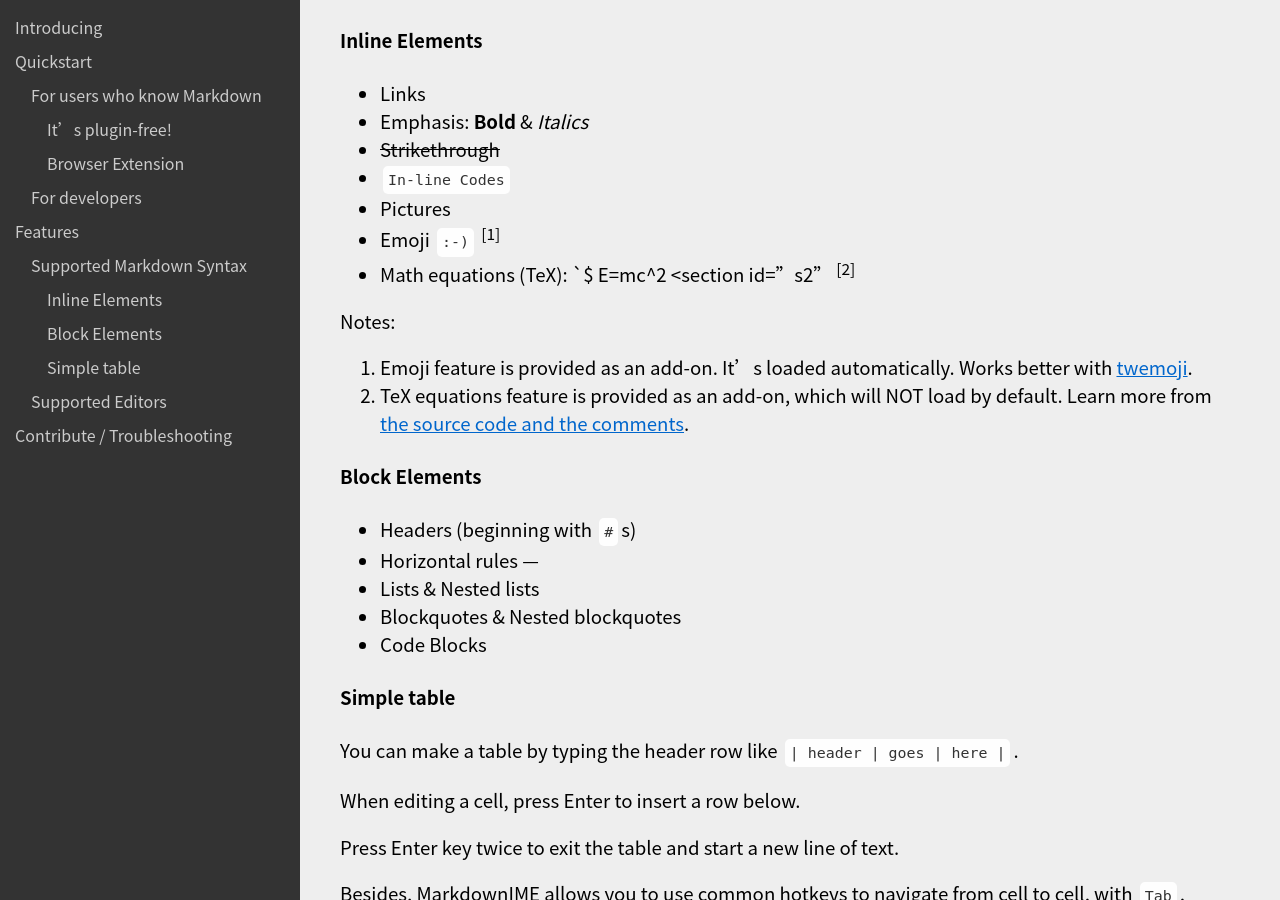
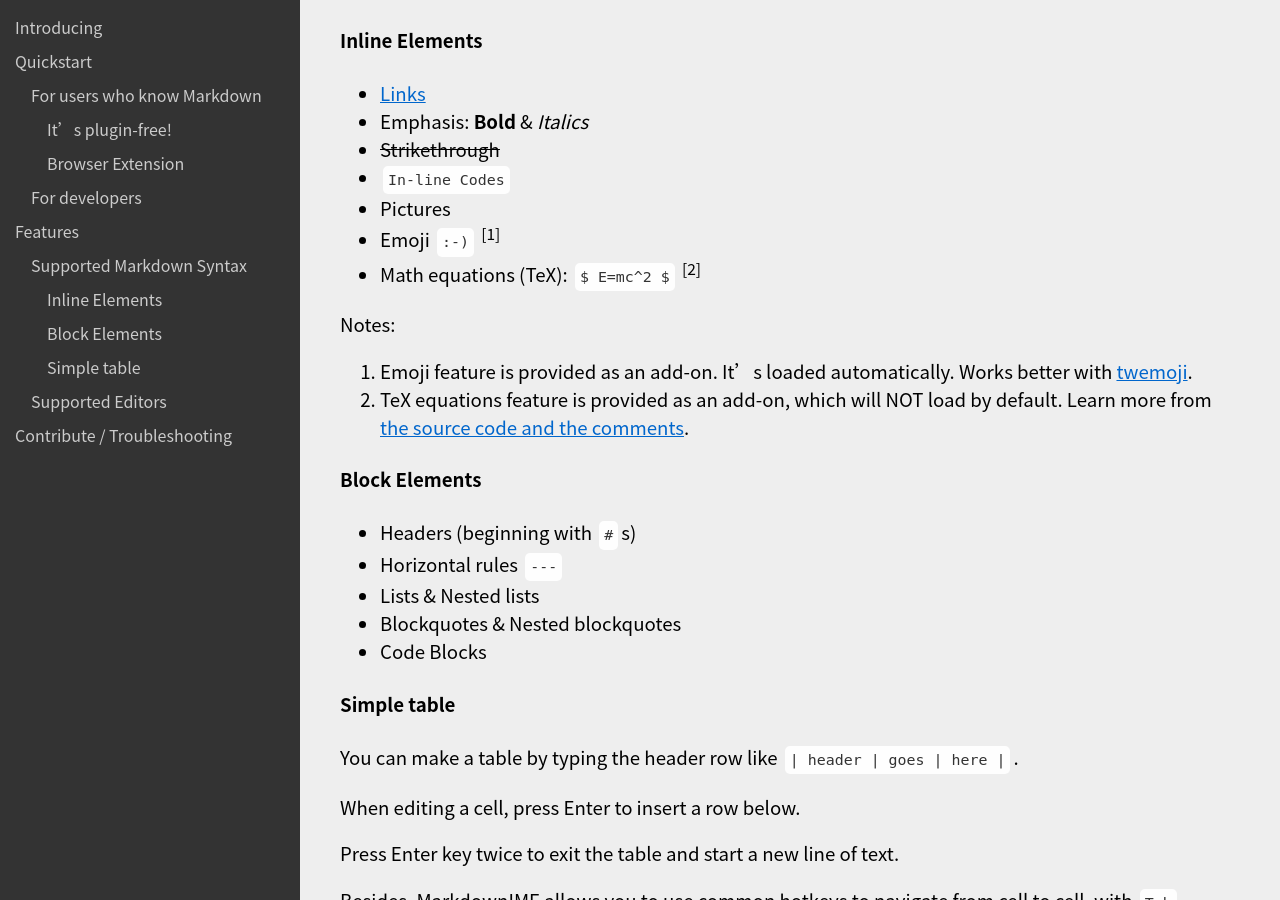
Before and after one commit to laobubu/MarkdownIME, a Jekyll site: the page built from index.md, in a window 1280 px wide and 900 px high, scrolled down 2240 px. Built offline with Jekyll 4.4.1, drawn with Linux system fonts in a browser that asks for light colours; nearby versions of some CDN libraries.

Commit message:
Minor fix

```diff
--- a/index.md
+++ b/index.md
@@ -72,13 +72,13 @@ Learn more: [Markdown Basic](https://help.github.com/articles/markdown-basics/)
 
 #### Inline Elements
 
-*   Links
+*   [Links](http://laobubu.net)
 *   Emphasis: **Bold** & *Italics*
 *   ~~Strikethrough~~
 *   `In-line Codes`
 *   Pictures
 *   Emoji `:-)` <sup>[1]</sup>
-*   Math equations (TeX): `$ E=mc^2 <section id="s2" <sup>[2]</sup>
+*   Math equations (TeX): `$ E=mc^2 $` <sup>[2]</sup>
 
 Notes:
 
@@ -88,7 +88,7 @@ Notes:
 #### Block Elements
 
 *   Headers (beginning with `#`s)
-*   Horizontal rules ---
+*   Horizontal rules `---`
 *   Lists & Nested lists
 *   Blockquotes & Nested blockquotes
 *   Code Blocks
```
Also changed, not shown: index.zh.md (+5 -4 lines).
